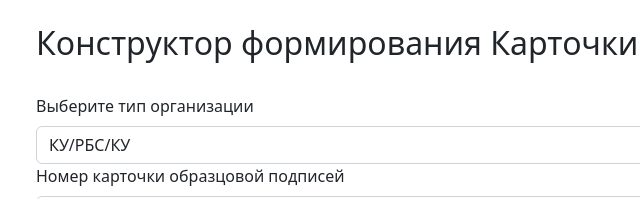
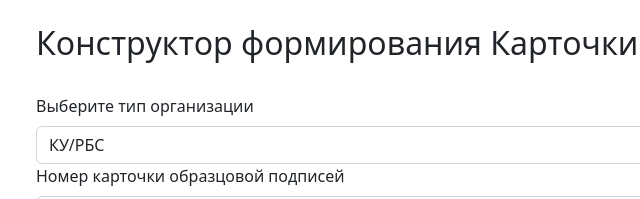
Before and after one commit to micasa-acerman/generator-doc, a website built with webpack: page front/src/template.html in a window 1280 px wide. Shown: the top 199 px of the page, 46-686 px from the left. Built offline with nearby package versions, Linux system fonts and the light colour scheme; files whose address does not match are found by name.

Commit message:
Исправлены формулировки

```diff
--- a/front/src/template.html
+++ b/front/src/template.html
@@ -15,9 +15,9 @@
       <div>
         <label for="f-type" class="form-label">Выберите тип организации</label>
         <select id="f-type" class="form-select" aria-label="Default select example" required>
-          <option value="1">КУ/РБС/КУ</option>
+          <option value="1">КУ/РБС</option>
           <option value="2">АУ/БУ/ЮЛ</option>
-          <option value="3">Обособленное подразделение – филиал АУ/БУ</option>
+          <option value="3">Обособленное подразделение - филиал АУ/БУ/КУ</option>
           <option value="4">ГРБС</option>
         </select>
       </div>
```
Also changed, not shown: back/public/index.html (+1 -1 lines).
